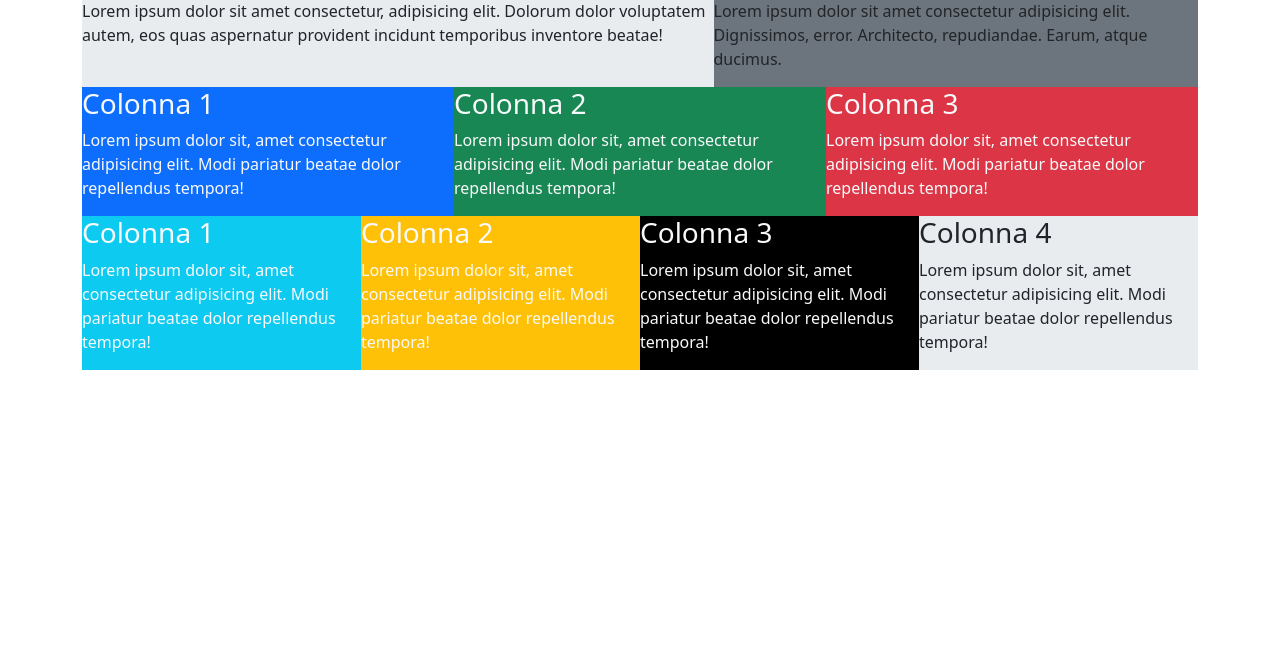
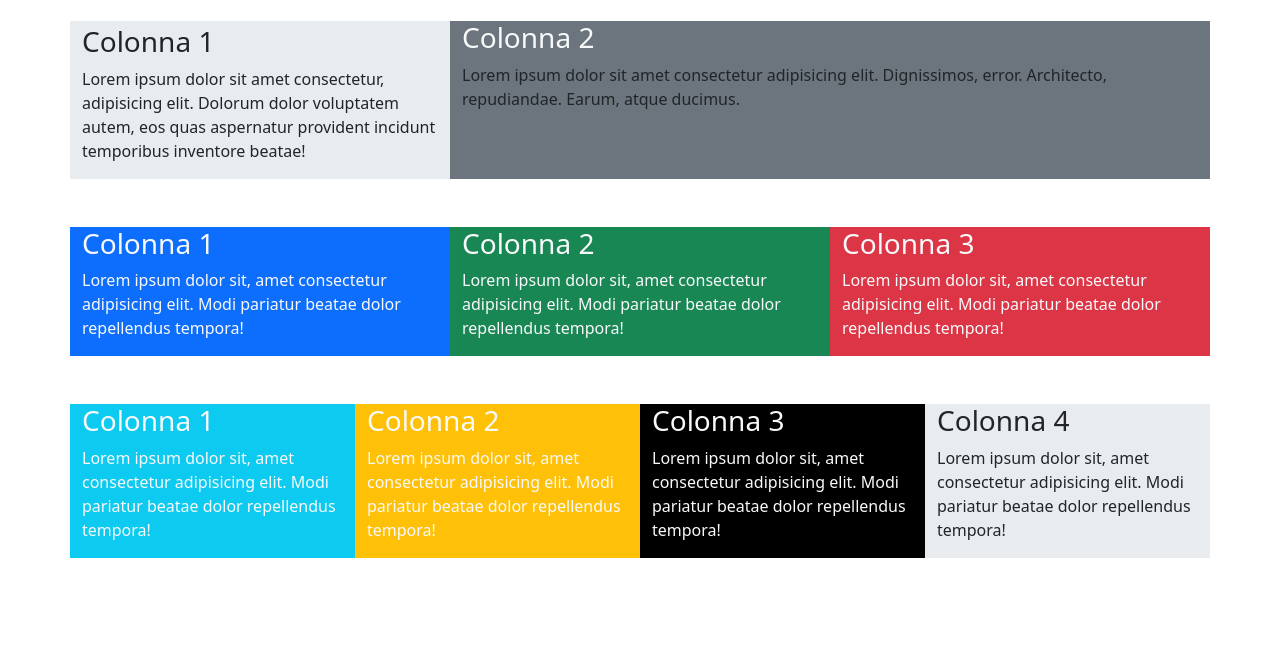
Before and after one commit to Giuseppe-DeFilippo/htmlcss-bootstrap-layout, a plain HTML site: page index.html in a window 1280 px wide. Shown: the part 131-800 px from the top of the page. Drawn offline with nearby package versions, Linux system fonts and the light colour scheme.

Commit message:
fix wiht col

```diff
--- a/index.html
+++ b/index.html
@@ -11,64 +11,66 @@
     <div class="container">
     <!--header-->
 
-    <header class="p-1">
+    <header>
+        <div class="py-4"> <!--py sopra e sotto-->
         <h1 class="text-center">Bootstrap 5 Responsive grid</h1>
         <section class="text-center text-secondary">Layout a griglia con diversi breakpoint (sm, md, lg)</section>
+    </div>
     </header>
 
 
     <!--main-->
-    <main>
-        <div class="d-flex">
-            <div class="bg-body-secondary">
-                <h3>Colonna 1</h3>
+    <main class="">
+        <div class="row py-4 ">
+            <div class="bg-body-secondary col-4">
+                <h3 class="pt-1  ">Colonna 1</h3>
                 <p>Lorem ipsum dolor sit amet consectetur, adipisicing elit. Dolorum dolor voluptatem autem, eos quas aspernatur provident incidunt temporibus inventore beatae!</p>
             </div>
-            <div class="bg-secondary">
-                <h3 class="text-light">Colonna 2</h3>
+            <div class="bg-secondary col-8">
+                <h3 class="text-light ">Colonna 2</h3>
                 <p>Lorem ipsum dolor sit amet consectetur adipisicing elit. Dignissimos, error. Architecto, repudiandae. Earum, atque ducimus.</p>
 
             </div>
         </div>
-        <div class="d-flex text-light">
-            <div class="bg-primary">
+        <div class="text-light py-4 row">
+            <div class="bg-primary col-4">
                 <h3>Colonna 1</h3>
                 <p>Lorem ipsum dolor sit, amet consectetur adipisicing elit. Modi pariatur beatae dolor repellendus tempora!</p>
 
             </div>
 
-            <div class="bg-success">
+            <div class="bg-success col-4">
                 <h3>Colonna 2</h3>
                 <p>Lorem ipsum dolor sit, amet consectetur adipisicing elit. Modi pariatur beatae dolor repellendus tempora!</p>
 
             </div>
 
-            <div class="bg-danger">
+            <div class="bg-danger col-4">
                 <h3>Colonna 3</h3>
                 <p>Lorem ipsum dolor sit, amet consectetur adipisicing elit. Modi pariatur beatae dolor repellendus tempora!</p>
 
             </div>
         </div>
-        <div class="d-flex ">
-            <div class="bg-info text-light">
+        <div class="row py-4">
+            <div class="bg-info text-light col-3">
                 <h3>Colonna 1</h3>
                 <p>Lorem ipsum dolor sit, amet consectetur adipisicing elit. Modi pariatur beatae dolor repellendus tempora!</p>
 
             </div>
 
-            <div class="bg-warning text-light">
+            <div class="bg-warning text-light col-3">
                 <h3>Colonna 2</h3>
                 <p>Lorem ipsum dolor sit, amet consectetur adipisicing elit. Modi pariatur beatae dolor repellendus tempora!</p>
 
             </div>
 
-            <div class="bg-black text-light">
+            <div class="bg-black text-light col-3">
                 <h3>Colonna 3</h3>
                 <p>Lorem ipsum dolor sit, amet consectetur adipisicing elit. Modi pariatur beatae dolor repellendus tempora!</p>
 
             </div>
 
-            <div class="bg-body-secondary ">
+            <div class="bg-body-secondary col-3">
                 <h3>Colonna 4</h3>
                 <p>Lorem ipsum dolor sit, amet consectetur adipisicing elit. Modi pariatur beatae dolor repellendus tempora!</p>
 
```
